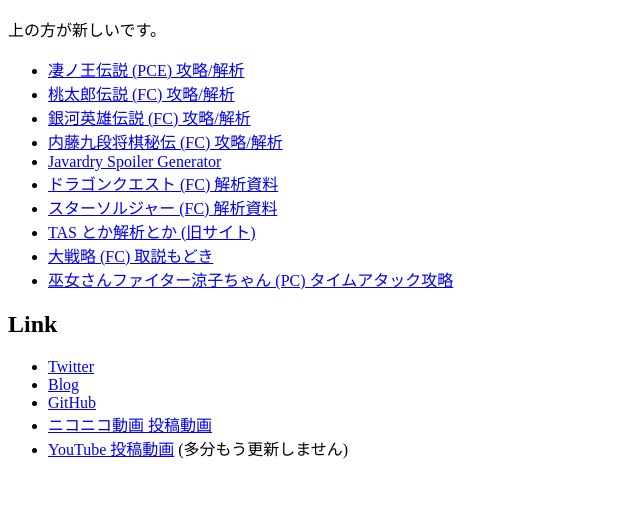
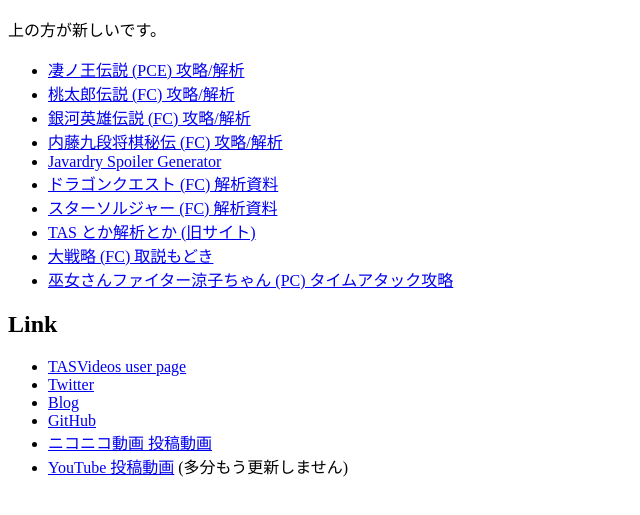
Before and after one commit to taotao54321/taotao54321.github.io, a plain HTML site: page index.html in a window 1280 px wide. Shown: the part 127-642 px from the top of the page, without its empty margins (0-640 px from the left). Drawn offline with Linux system fonts and the light colour scheme.

Commit message:
TASVideos ユーザーページへのリンクを追加

```diff
--- a/index.html
+++ b/index.html
@@ -28,6 +28,7 @@
 <h2>Link</h2>
 
 <ul>
+  <li><a href="https://tasvideos.org/Users/Profile/TaoTao">TASVideos user page</a></li>
   <li><a href="https://twitter.com/TaoTao_tas">Twitter</a></li>
   <li><a href="https://taotao54321.hatenablog.com/">Blog</a></li>
   <li><a href="https://github.com/taotao54321">GitHub</a></li>
```
